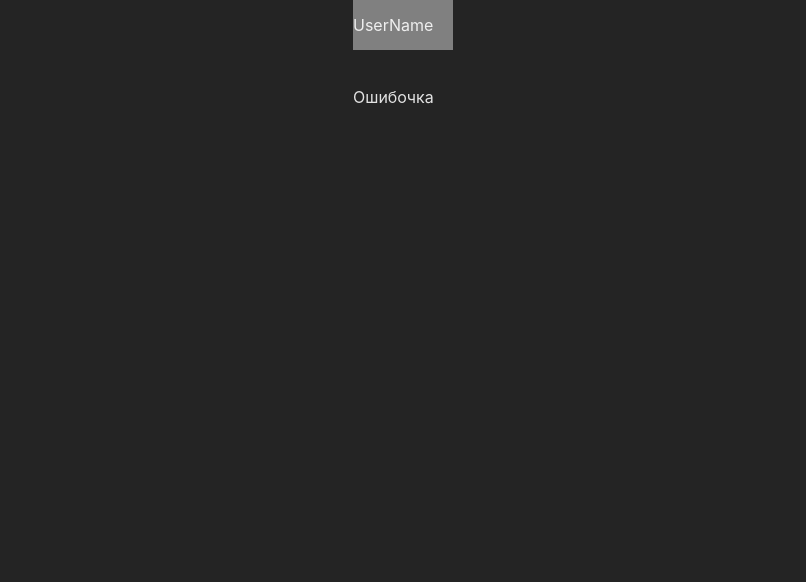
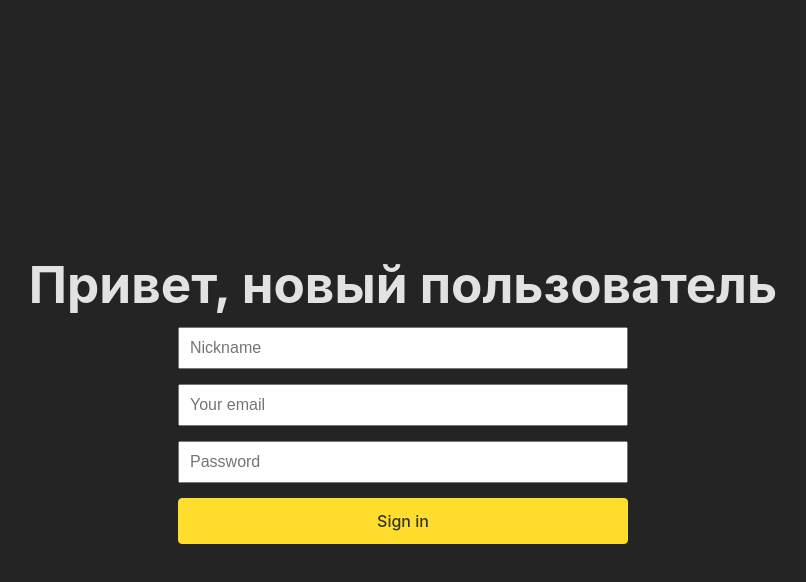
Before and after one commit to grusha229/timetracker, a React (Vite) app: page /reg in a window 1280 px wide. Before the commit this address had no page. Shown: the top 582 px of the page, without its empty margins (237-1043 px from the left). Built offline with nearby package versions, Linux system fonts and the light colour scheme.

Commit message:
add auth and reg

```diff
--- a/package.json
+++ b/package.json
@@ -9,6 +9,7 @@
     "preview": "vite preview"
   },
   "dependencies": {
+    "axios": "^1.2.2",
     "react": "^18.2.0",
     "react-dom": "^18.2.0",
     "react-redux": "^8.0.5",
--- a/src/main.tsx
+++ b/src/main.tsx
@@ -9,7 +9,8 @@ import {
 import {Provider} from "react-redux"
 import store from "./redux/store";
 import TaskListPage from "./pages/TaskListPage";
-import TimelinePage from "./pages/TimelinePage";
+// @ts-ignore
+import FormPage from "./pages/AuthPage/AuthPage.jsx";
 import ErrorPage from "./pages/ErrorPage";
 
 
@@ -20,9 +21,14 @@ const router = createBrowserRouter([
         errorElement: <ErrorPage/>
     },
     {
-        path: "/timeline",
-        element: <TimelinePage />,
-        errorElement: <ErrorPage/>
+        path: "auth",
+        element: <FormPage isRegistration={false}/>,
+        errorElement: <ErrorPage />,
+    },
+    {
+        path: "reg",
+        element: <FormPage isRegistration={true}/>,
+        errorElement: <ErrorPage />,
     },
 ])
 
--- /dev/null
+++ b/src/pages/AuthPage/AuthPage.jsx
@@ -0,0 +1,98 @@
+import s from './AuthPage.module.css'
+import {useEffect, useState} from "react";
+// import {fetchFunc} from "../../utils/utils.ts";
+import {useNavigate} from "react-router";
+// import Button from "../../components/Button/Button.js";
+import Button from "../../components/Button/Button";
+import axios from 'axios';
+
+const CREATE_USER_API_URL = 'http://localhost:1337/api/auth/local/register';
+const AUTH_USER_API_URL = 'http://localhost:1337/api/auth/local';
+
+const FormPage = (props) => {
+
+    const navigate = useNavigate()
+
+    let url = (props.isRegistration ?  CREATE_USER_API_URL : AUTH_USER_API_URL)
+
+    const [nickname, setNickname] = useState('')
+    const [password, setPassword] = useState('')
+    const [email, setEmail] = useState('')
+    const [error, setError] = useState(false)
+
+    function handleChange (setFunction,event) {
+        event.preventDefault()
+        setFunction(event.target.value)
+    }
+
+    function handleSubmit (event) {
+        event.preventDefault()
+        let body
+        body = (props.isRegistration ?
+         {
+            username: nickname,
+            email: email,
+            password: password,
+            fullName: nickname
+        } :
+        {
+            identifier: nickname,
+            password: password,
+        })
+
+
+        axios
+            .post(url, body)
+            .then(response => {
+                // Handle success.
+                console.log('Well done!');
+                console.log('User profile', response.data.user);
+                console.log('User token', response.data.jwt);
+            })
+            .then(() => {
+                navigate("/")
+            })
+            .catch(error => {
+                // Handle error.
+                console.log('An error occurred:', error.response);
+            });
+    }
+
+    const heading =  (props.isRegistration) ? 'Привет, новый пользователь' : 'Привет, зарегистрированный пользователь';
+    return (
+        <>
+            <div className={s.main} id="welcome">
+                <h1 className={s.heading}>{heading}</h1>
+                    <form id="welcome-form" onSubmit={handleSubmit}>
+                        <input
+                            placeholder="Nickname"
+                            type="text"
+                            onChange={(e) => handleChange(setNickname,e)}
+                        />
+
+                        {props.isRegistration && (
+                            <input
+                                placeholder="Your email"
+                                type="email"
+                                onChange={(e) => handleChange(setEmail,e)}
+                            />
+                        )}
+
+                        <input
+                            placeholder="Password"
+                            type="password"
+                            onChange={(e) => handleChange(setPassword,e)}
+                        />
+                        <div className={`${s.alert} ${ !error ? s.disabled : ''}`}>
+                            <p> Упс! Что-то пошло не так </p>
+                        </div>
+                        <Button>
+                            {props.isRegistration ? "Sign in" : "Log in" }
+                        </Button>
+                    </form>
+                </div>
+        </>
+    );
+}
+
+export default FormPage
--- /dev/null
+++ b/src/pages/AuthPage/AuthPage.module.css
@@ -0,0 +1,39 @@
+.main {
+    display: flex;
+    height: 100vh;
+    width: 100%;
+    align-items: center;
+    justify-content: center;
+    flex-direction: column;
+}
+
+
+form {
+    width: 450px;
+    display: flex;
+    flex-direction: column;
+}
+
+form input {
+    font-size: 16px;
+    padding: 10px;
+    margin: 0 0 15px;
+}
+
+.alert {
+    padding: 5px 10px;
+    border-radius: 5px;
+    background-color: darkred;
+    color: #dadada;
+    margin: 0 0 15px;
+    text-align: center;
+}
+
+.heading {
+    margin: 0 0 15px;
+}
+
+.disabled {
+    display: none;
+    margin: 0 0 15px;
+}
```
Also changed, not shown: 1 other file (tests, documents, lock files or other folders).
